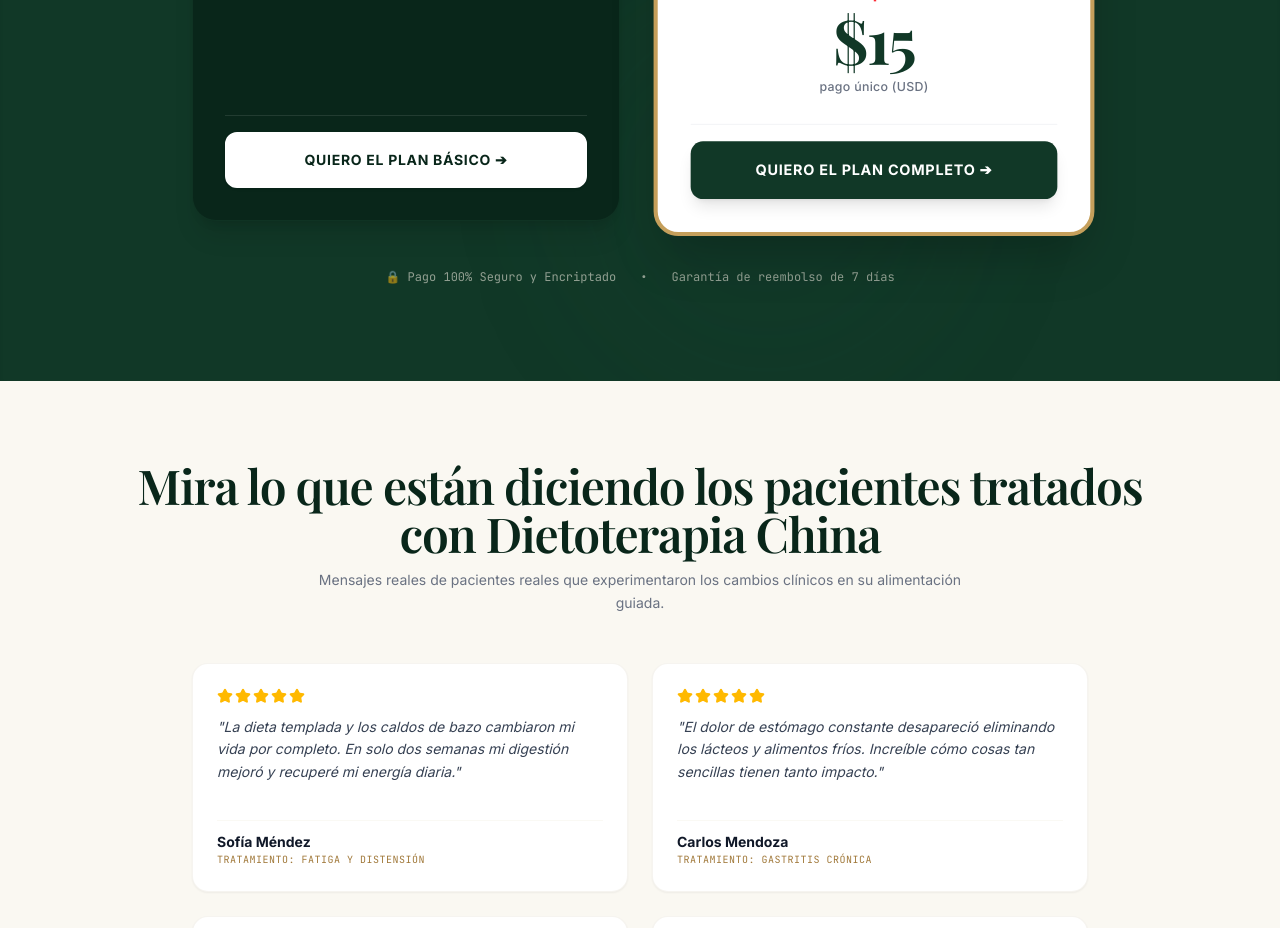
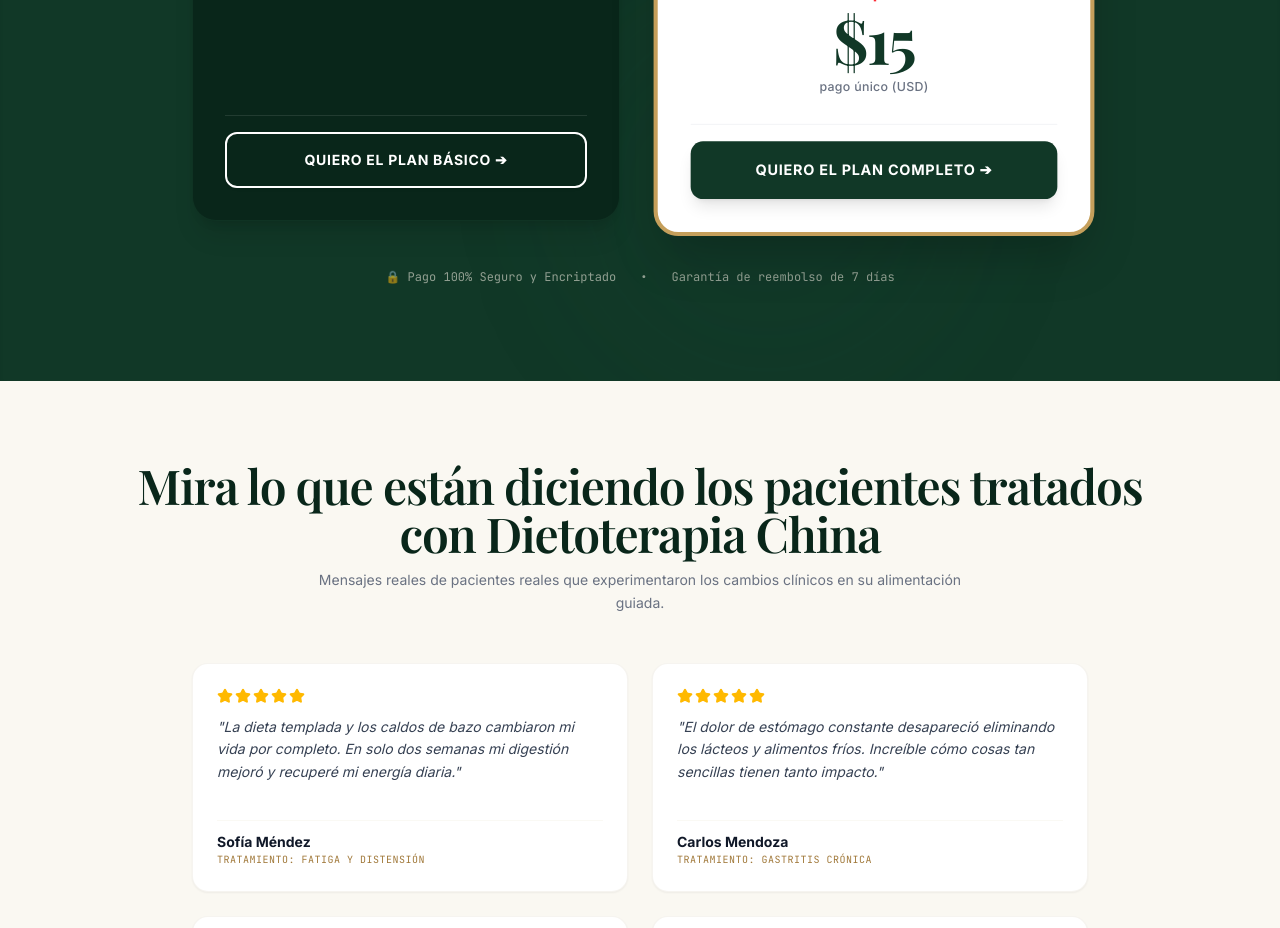
Before and after one commit to FLiibe/netlify-deploy-dietoterapia-china, a React (Vite) app: page / in a window 1280 px wide. Shown: the part 6880-7808 px from the top of the page. Built offline with nearby package versions, Linux system fonts and the light colour scheme; no server answers; a web font is replaced by a local one.

Commit message:
style: update CTA button theme in checkout section
Change the Plan Básico button colors to improve visual hierarchy and contrast.

```diff
--- a/src/App.tsx
+++ b/src/App.tsx
@@ -1135,7 +1135,7 @@ export default function App() {
                   onClick={() => {
                     setShowUpsellModal(true);
                   }}
-                  className="block w-full py-4 rounded-xl bg-white hover:bg-sand-light border-2 border-white text-[#09261a] font-extrabold text-sm tracking-wider uppercase transition-all duration-300 hover:scale-[1.01] active:scale-[0.99] text-center cursor-pointer shadow-sm"
+                  className="block w-full py-4 rounded-xl bg-[#09261a] hover:bg-white hover:text-[#09261a] border-2 border-white text-white font-extrabold text-sm tracking-wider uppercase transition-all duration-300 hover:scale-[1.01] active:scale-[0.99] text-center cursor-pointer shadow-sm"
                   id="checkout-plan-basico"
                 >
                   Quiero el Plan Básico ➔
```
